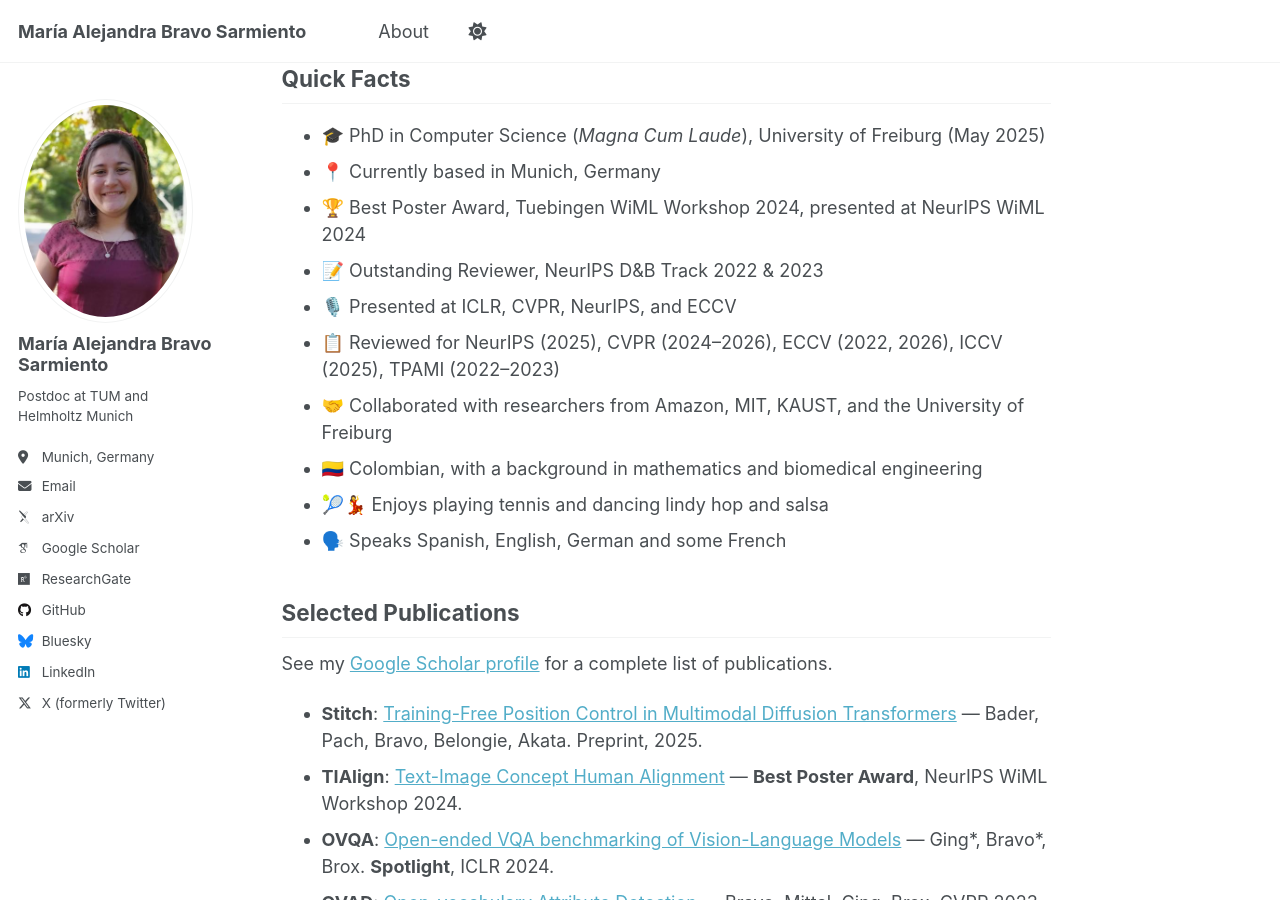
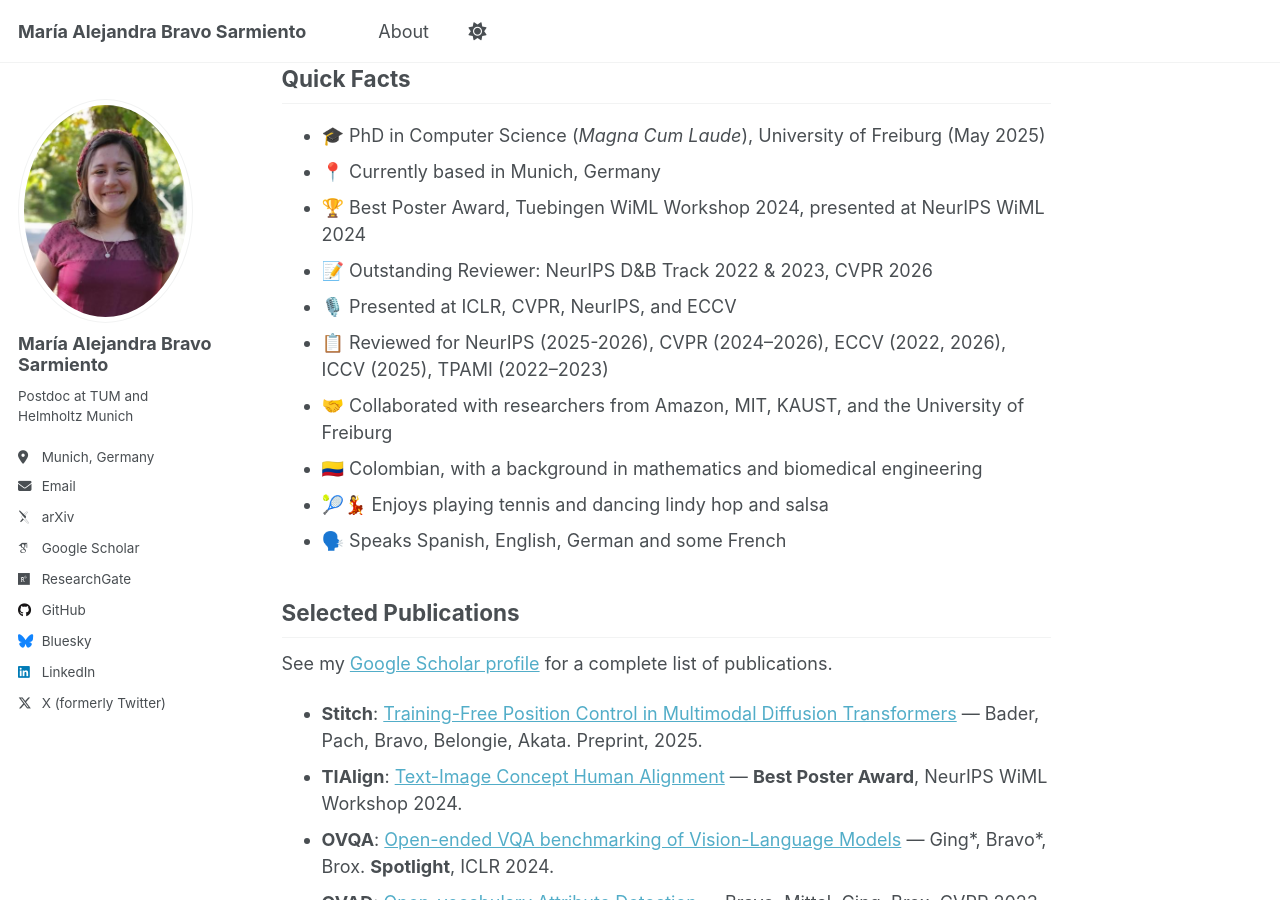
Before and after one commit to mabravo641/mabravo641.github.io, a Jekyll site: the page built from _pages/about.md, in a window 1280 px wide and 900 px high, scrolled down 827 px. Built offline with Jekyll 4.4.1, drawn with Linux system fonts in a browser that asks for light colours; some web fonts are replaced.

Commit message:
Revise reviewer information in about.md outstanding reviewer
Updated reviewer roles and review periods for NeurIPS and CVPR.

```diff
--- a/_pages/about.md
+++ b/_pages/about.md
@@ -26,9 +26,9 @@ Current topics include:
 - 🎓 PhD in Computer Science (*Magna Cum Laude*), University of Freiburg (May 2025)
 - 📍 Currently based in Munich, Germany
 - 🏆 Best Poster Award, Tuebingen WiML Workshop 2024, presented at NeurIPS WiML 2024
-- 📝 Outstanding Reviewer, NeurIPS D&B Track 2022 & 2023
+- 📝 Outstanding Reviewer: NeurIPS D&B Track 2022 & 2023, CVPR 2026
 - 🎙️ Presented at ICLR, CVPR, NeurIPS, and ECCV
-- 📋 Reviewed for NeurIPS (2025), CVPR (2024–2026), ECCV (2022, 2026), ICCV (2025), TPAMI (2022–2023)
+- 📋 Reviewed for NeurIPS (2025-2026), CVPR (2024–2026), ECCV (2022, 2026), ICCV (2025), TPAMI (2022–2023)
 - 🤝 Collaborated with researchers from Amazon, MIT, KAUST, and the University of Freiburg
 - 🇨🇴 Colombian, with a background in mathematics and biomedical engineering
 - 🎾💃 Enjoys playing tennis and dancing lindy hop and salsa
```
